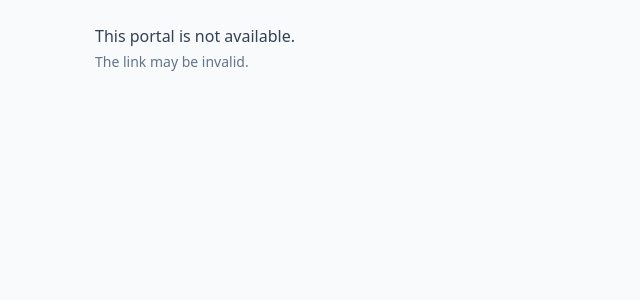
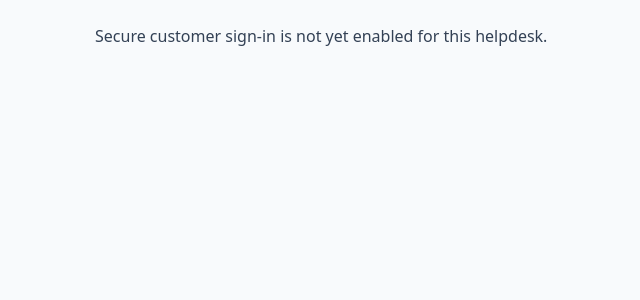
Before and after one commit to awesso007/kobia-platform, a Next.js app: page /portal/helpdesk in a window 1280 px wide. Shown: the top 300 px of the page, without its empty margins (161-801 px from the left). Built offline with nearby package versions, Linux system fonts and the light colour scheme.

Commit message:
ui: show safe unavailable state for identity-unverified legacy helpdesk

```diff
--- a/src/app/portal/helpdesk/page.tsx
+++ b/src/app/portal/helpdesk/page.tsx
@@ -10,7 +10,7 @@
 import Link from "next/link";
 import { cookies } from "next/headers";
 import { getTenantPrisma, schemaNameForSlug } from "@/lib/db/tenant-prisma";
-import { validatePortalSession, PORTAL_COOKIE } from "@/lib/helpdesk/portal";
+import { validatePortalSession, PORTAL_COOKIE, LEGACY_HELPDESK_EMAIL_ONLY_DISABLED } from "@/lib/helpdesk/portal";
 import { statusClass, priorityClass, fmtDateTime } from "@/app/app/(crm)/helpdesk/helpdesk-utils";
 import { PortalLogin, PortalSignOut } from "./PortalUI";
 
@@ -26,6 +26,11 @@ export default async function PortalHome({
 }: {
   searchParams: Record<string, string | string[] | undefined>;
 }) {
+  if(LEGACY_HELPDESK_EMAIL_ONLY_DISABLED){
+    return <Shell><p className="text-base text-slate-700">
+      Secure customer sign-in is not yet enabled for this helpdesk.
+    </p></Shell>;
+  }
   const q = (k: string) => (Array.isArray(searchParams[k]) ? searchParams[k]?.[0] : searchParams[k]) as string | undefined;
   const tenant = sanitizeSlug(q("t")) ?? sanitizeSlug(q("tenant"));
   if (!tenant) return <Shell><Unavailable /></Shell>;
```
